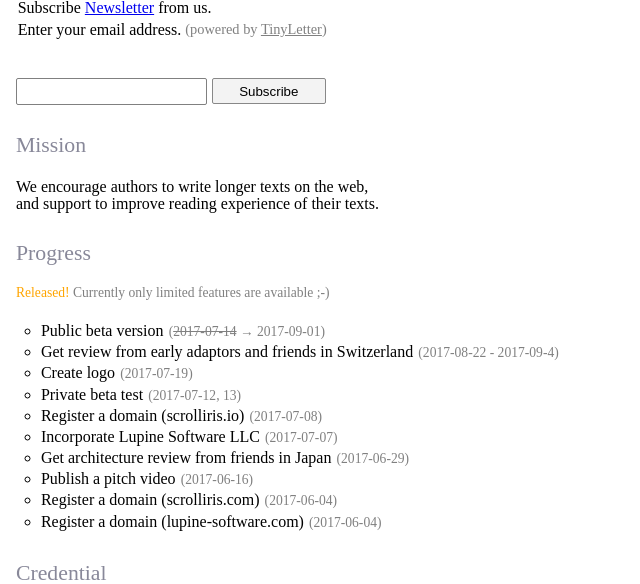
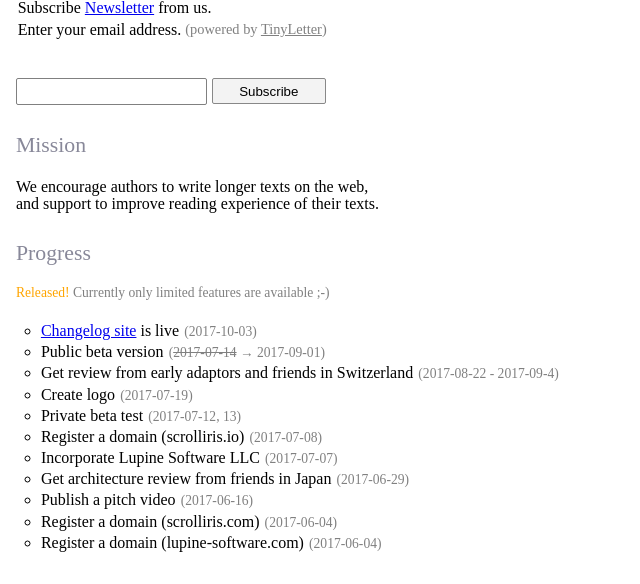
Before and after one commit to lupine-software/website, a Flask app: page / in a window 1280 px wide. Shown: the part 800-1384 px from the top of the page, without its empty margins (0-640 px from the left). Run offline with Flask 2, Linux system fonts and the light colour scheme.

Commit message:
Update progress

```diff
--- a/templates/index.html
+++ b/templates/index.html
@@ -74,6 +74,7 @@
       <span class="status warn">Released!</span>&nbsp;Currently only limited features are available ;-)
     </p>
     <ul>
+      <li><a href="https://log.scrolliris.com/">Changelog site</a> is live<span class="date">(2017-10-03)</span></li>
       <li>Public beta version<span class="date">(<del>2017-07-14</del> → 2017-09-01)</span></li>
       <li>Get review from early adaptors and friends in Switzerland<span class="date">(2017-08-22 - 2017-09-4)</span></li>
       <li>Create logo<span class="date">(2017-07-19)</span>
```
